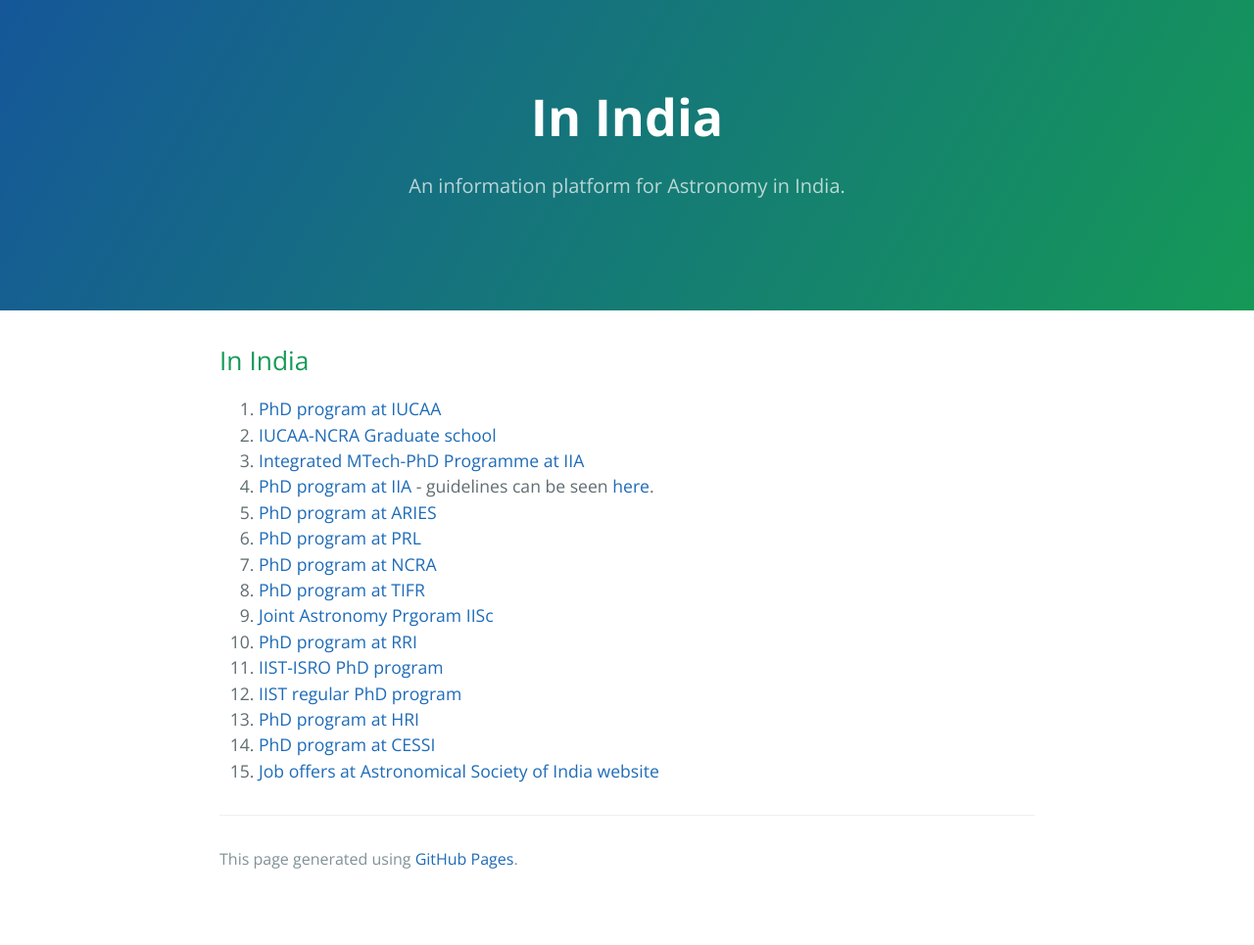
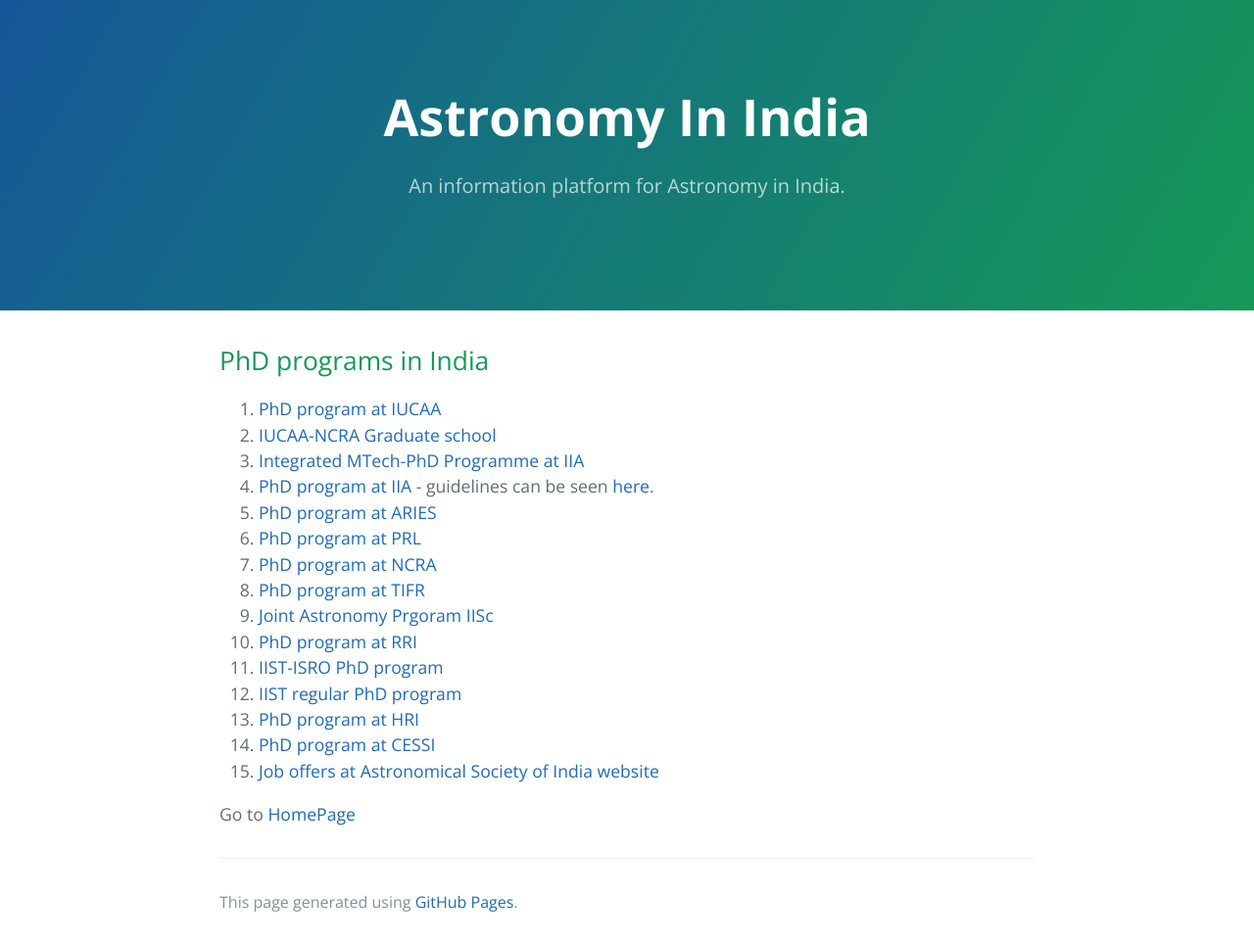
Before and after one commit to kalyanradhakrishnan/Astronomy-In-India, a Jekyll site: the page built from pages/phd_india.md, in a window 1280 px wide. Shown: the whole page at 98% size. Built offline with Jekyll 4.4.1, drawn with Linux system fonts in a browser that asks for light colours; our own code applies the rules of GitHub Pages for plain Markdown files; before the commit the page ends 921 px from its top, so only the background shows below that.

Commit message:
Update phd_india.md

```diff
--- a/pages/phd_india.md
+++ b/pages/phd_india.md
@@ -1,4 +1,10 @@
-## In India
+---
+layout: default
+title: Astronomy In India
+description:
+---
+## PhD programs in India
+
 1. [PhD program at IUCAA](https://www.iucaa.in/Student-ProgrammesMain.html)
 2. [IUCAA-NCRA Graduate school](https://www.iucaa.in/Stu-Prog-IUCAA-NCRA-GraduateSchool.html)
 3. [Integrated MTech-PhD Programme at IIA](https://www.iiap.res.in/intmtech.html)
@@ -14,3 +20,6 @@
 13. [PhD program at HRI](http://www.hri.res.in/~physgradp/phd.html)
 14. [PhD program at CESSI](http://www.cessi.in/#Programs)
 15. [Job offers at Astronomical Society of India website](https://astron-soc.in/jobs)
+
+
+Go to [HomePage](./../index.md)
```
